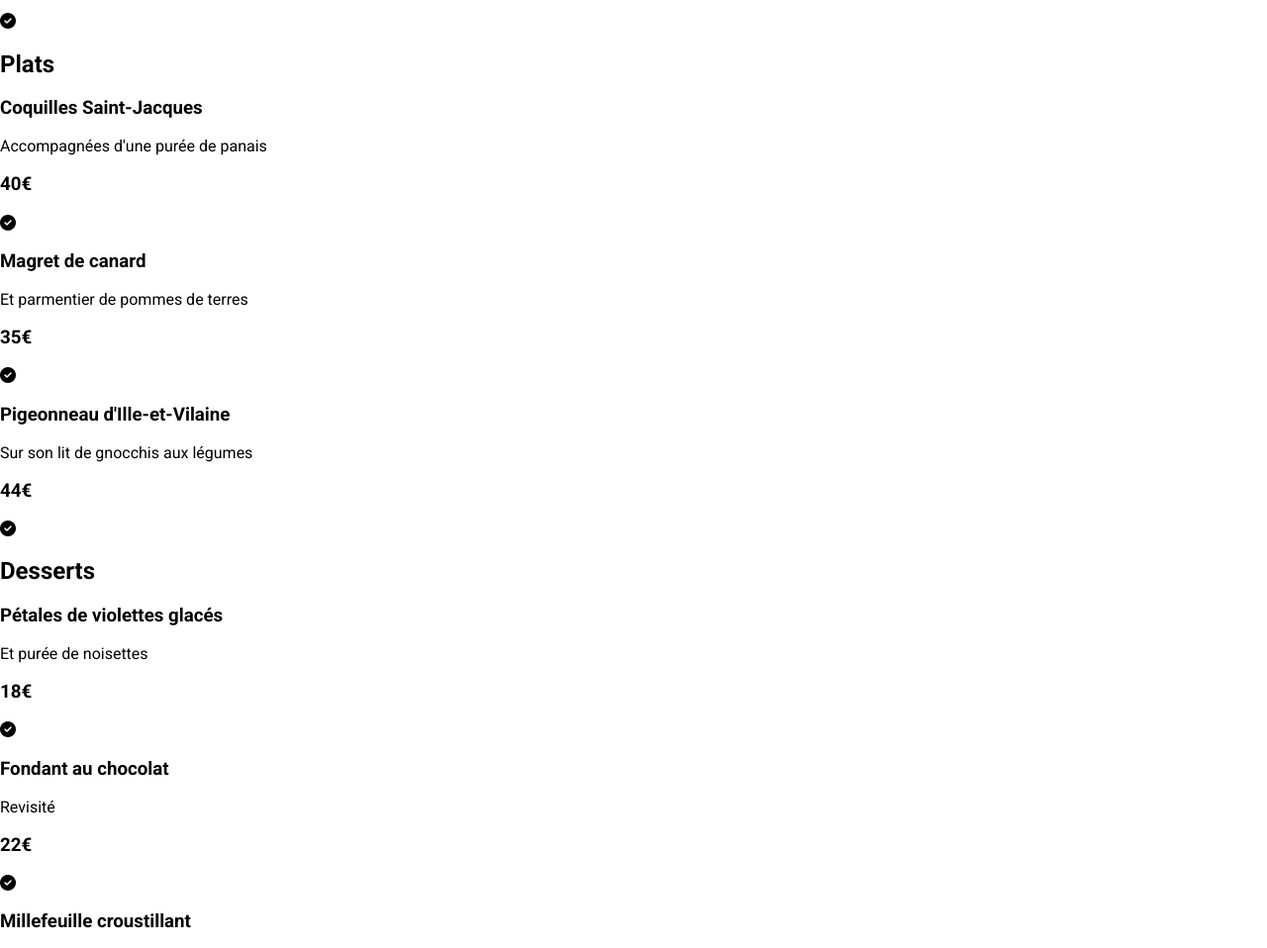
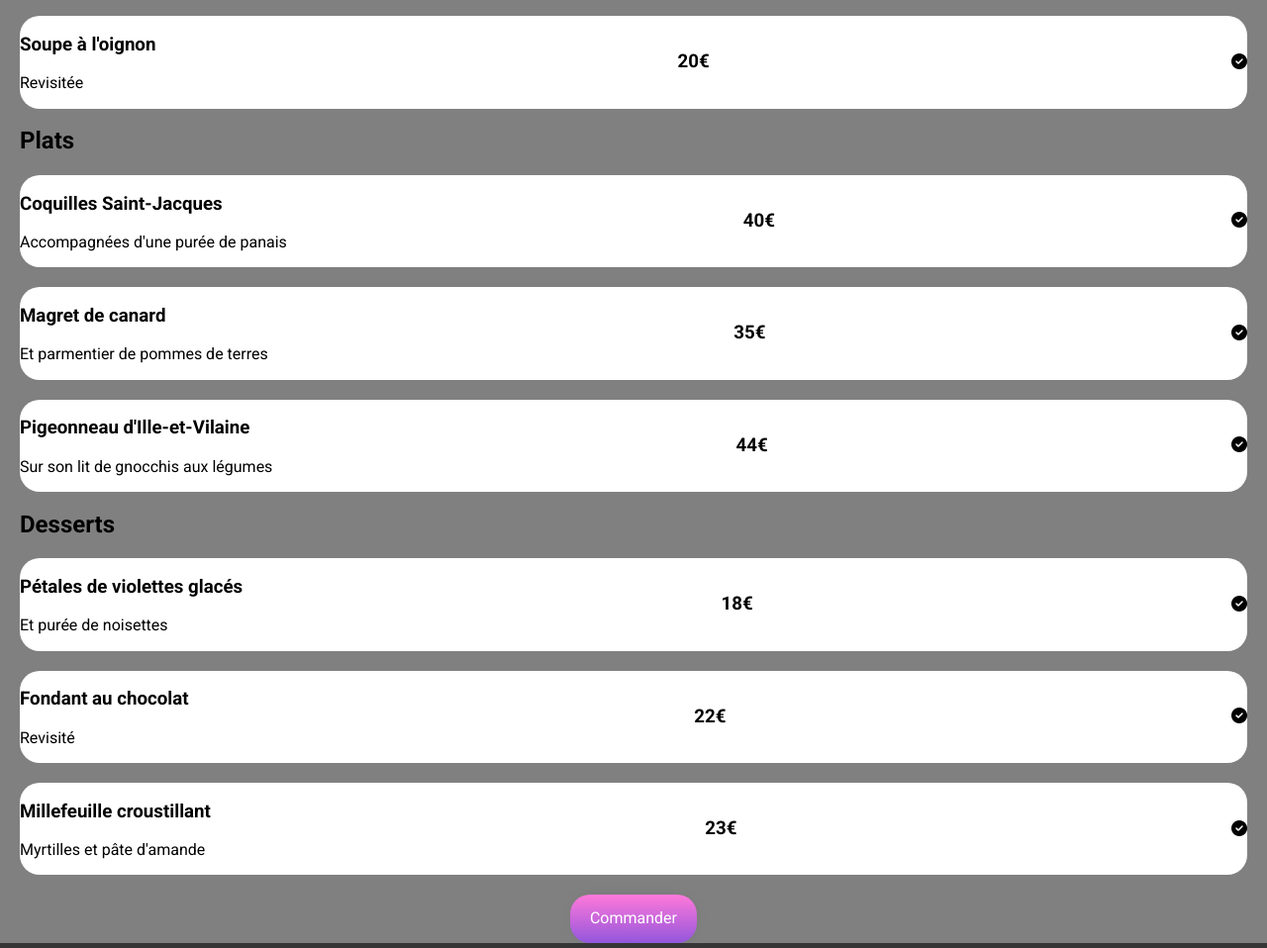
Before and after one commit to Audrey2302/Project3, a plain HTML site: page lafrancaise.html in a window 1280 px wide. Shown: the part 742-1700 px from the top of the page at 99% size. Drawn offline with Linux system fonts and the light colour scheme; a web font is replaced by a local one.

Commit message:
Commencement du menu.scss le 17/09

```diff
--- a/SASS/1-Base/police.scss
+++ b/SASS/1-Base/police.scss
@@ -4,6 +4,7 @@ h2, h3, p, span {
 
 h1{
     font-family: "Shrikhand", sans-serif;
+    font-size: 17px;
 }
 
 a {
--- a/SASS/4-Components/bouton.scss
+++ b/SASS/4-Components/bouton.scss
@@ -2,6 +2,7 @@ button {
 
     display: flex;
     justify-content: center;
+    align-items: center;
     border: none;
     padding: 15px 20px 15px 20px;
     border-radius: 20px;
@@ -12,5 +13,6 @@ button {
     span {
         color: white;
 
+
     }
 }
--- a/SASS/5-Pages/accueil.scss
+++ b/SASS/5-Pages/accueil.scss
@@ -1,4 +1,4 @@
-header img {
+.logo img {
     display: flex;
     justify-content: center;
     width: 170px;
--- a/SASS/5-Pages/menu.scss
+++ b/SASS/5-Pages/menu.scss
@@ -0,0 +1,119 @@
+header .top {
+    display: flex;
+    align-items: center;
+    justify-content:flex-start ;
+    width: 100%;
+    margin: 20px 0px;
+
+    img {
+        padding: 0px 50px; /*Mettre image au milieude la page*/
+        height: 40px;
+    }
+
+}
+
+header .image img{
+    width: 100%;
+    height: 300px;
+    object-fit: cover;
+
+
+}
+
+.list {
+    /*display: flex;
+    flex-direction: column;
+    flex-wrap: wrap;
+    /*width: 100%; */
+   /* margin-top: -40px; */
+
+    background-color: gray;
+    border-radius: 35px 35px 0px 0px;
+
+    &_top {
+        display: flex;
+        align-items: center;
+        justify-content: space-between;
+        margin: 0px 17px;
+    }
+    &_menu {
+        margin: 0px 20px;
+    }
+
+    .entrée {
+
+
+        &_plat {
+            display: flex;
+            flex-direction: column;
+            gap: 20px;
+
+
+            a {
+            display: flex;
+            justify-content: space-between;
+            align-items: center;
+            background-color: white;
+            border-radius: 20px;
+            /*overflow: hidden; */
+            /*gap: 20px; mettre des gap dans le display flex */
+            gap: 10px;
+            }
+        }
+
+    }
+
+    .plats {
+
+
+        &_menu {
+            display: flex;
+            flex-direction: column;
+            gap: 20px;
+
+
+            a {
+            display: flex;
+            justify-content: space-between;
+            align-items: center;
+            background-color: white;
+            border-radius: 20px;
+            /*overflow: hidden; */
+            /*gap: 20px; mettre des gap dans le display flex */
+            gap: 10px;
+            }
+        }
+
+    }
+
+    .desserts {
+
+
+        &_menu {
+            display: flex;
+            flex-direction: column;
+            gap: 20px;
+            margin-bottom: 20px;
+
+
+            a {
+            display: flex;
+            justify-content: space-between;
+            align-items: center;
+            background-color: white;
+            border-radius: 20px;
+            /*overflow: hidden; */
+            /*gap: 20px; mettre des gap dans le display flex */
+            gap: 10px;
+            }
+        }
+
+    }
+
+    button {
+
+        align-items: center;
+        margin: auto;
+
+    }
+}
--- a/SASS/main.scss
+++ b/SASS/main.scss
@@ -11,3 +11,5 @@
 @import "3-Layout/footer.scss" ;
 
 @import "7-Vendors/normalize.scss";
+
+@import "5-Pages/menu.scss"
--- a/lafrancaise.html
+++ b/lafrancaise.html
@@ -30,7 +30,10 @@
 
 <main>
     <section class="list">
-        <h1>A la francaise</h1>
+        <div class="list_top">
+            <h1>A la francaise</h1>
+            <i class="fa-regular fa-heart"></i>
+        </div>
         <div class="list_menu">
             <div class="entrée">
                 <div class="entrée_title">
```
Also changed, not shown: delicedessens.html (+4 -1 lines), index.html (+4 -2 lines), noteenchantee.html (+4 -1 lines), palettedugout.html (+6 -1 lines), CSS/main.css, 1 other file.
